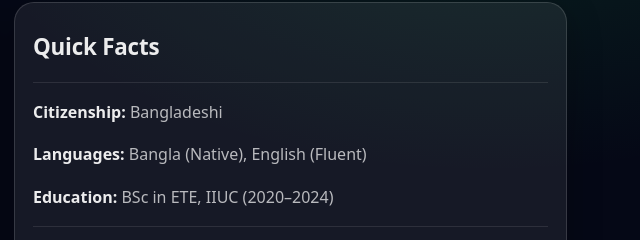
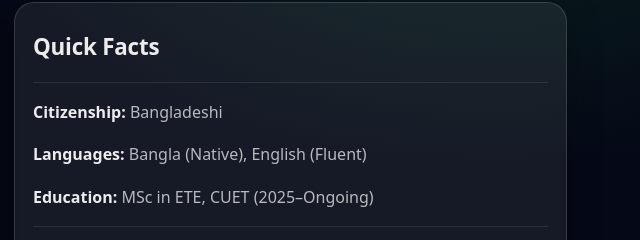
Before and after one commit to sayedmahamudsijan/Sayed_Mahamud_Protfolio, a plain HTML site: page index.html in a window 1280 px wide. Shown: the part 1653-1893 px from the top of the page, 635-1275 px from the left. Drawn offline with Linux system fonts and the light colour scheme.

Commit message:
Update education details in index.html

```diff
--- a/index.html
+++ b/index.html
@@ -920,7 +920,7 @@
           <div class="divider"></div>
           <p><strong>Citizenship:</strong> <span class="muted">Bangladeshi</span></p>
           <p><strong>Languages:</strong> <span class="muted">Bangla (Native), English (Fluent)</span></p>
-          <p><strong>Education:</strong> <span class="muted">BSc in ETE, IIUC (2020–2024)</span></p>
+          <p><strong>Education:</strong> <span class="muted">MSc in ETE, CUET (2025–Ongoing) </span></p>
           <div class="divider"></div>
           <p class="muted">Open to research collaboration, publication writing, and RF / simulation-based engineering roles.</p>
         </div>
```
